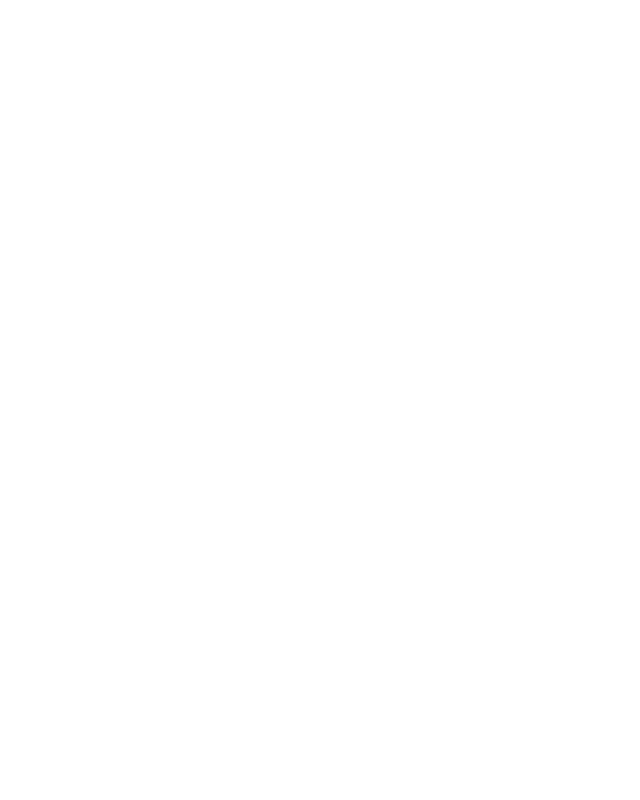
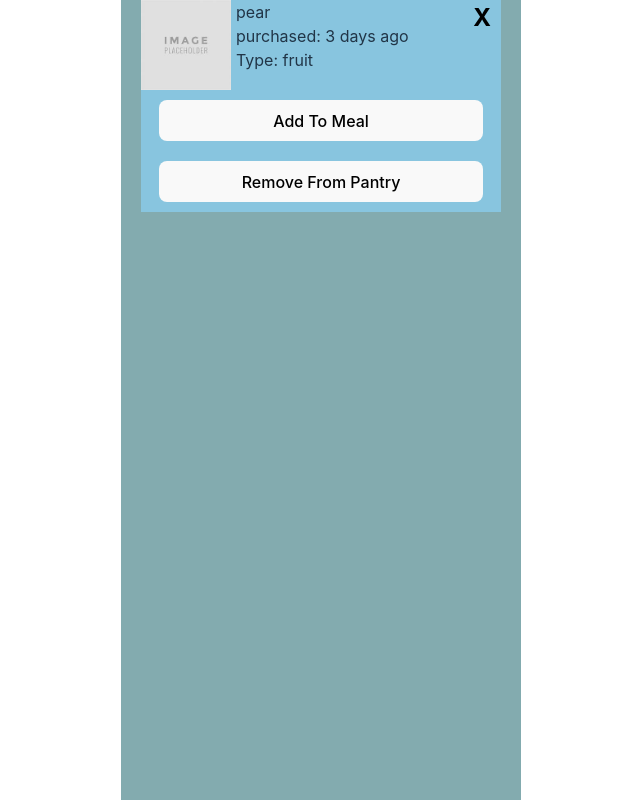
Before and after one commit to Ajknight121/SupperLust-React, a React (Vite) app: page /item in a window 1280 px wide. Before the commit this address had no page. Shown: the whole page, without its empty margins (319-959 px from the left). Built offline with nearby package versions, Linux system fonts and the light colour scheme.

Commit message:
Add item focus panel, made #root height fill screen to have content at the top

```diff
--- a/src/App.css
+++ b/src/App.css
@@ -1,9 +1,11 @@
 #root {
+  height: 100vh;
   min-width: 270px;
   width: 100%;
   max-width: 400px;
   margin: 0 auto;
   text-align: center;
+  background-color: #83ABAF;
 }
 
 ::-webkit-scrollbar {
@@ -22,7 +24,10 @@ nav {
 }
 
 .panel {
+  position: relative;
+  background: rgba(138, 205, 238, 0.78);
   width: 90%;
+  margin:auto;
 }
 
 .submit-rating {
@@ -32,18 +37,41 @@ nav {
 }
 
 .ratings-panel {
-  background: rgba(138, 205, 238, 0.78);
   color: black;
   font-size: large;
 }
 
-.ratings-panel > h1 {
-  margin-top: 0;
+.ratings-panel {
+  padding: 1px; /* Adding this also makes X for rating panel inside fit? */
 }
 
 .exit {
+  position: absolute;
+  right: 0;
   font-size: x-large;
   font-weight: bolder;
-  padding-right: 20px;
+  padding-right: 10px;
   text-align: right;
 }
+
+.focus-header {
+  display: flex;
+  flex-direction: row;
+}
+.focus-header > img {
+  height: 100%;
+}
+.focus-details {
+  padding-left: 5px;
+}
+
+.options {
+  display: flex;
+  flex-direction: column;
+}
+
+.options > a > button{
+  width: 90%;
+  margin: 10px;
+  box-sizing: border-box;
+}
--- a/src/App.jsx
+++ b/src/App.jsx
@@ -6,6 +6,7 @@ import QuickBites from './pages/quickbites/QuickBites'
 import Restaurant from './pages/Restaurant/Restaurant'
 import Cart from './pages/cart/Cart'
 import PanelPopup from './RatingPanel'
+import ItemFocus from './ItemFocus'
 function App() {
 
   return (
@@ -22,6 +23,7 @@ function App() {
           <Route path="/restaurant" element={<Restaurant />} />
           <Route path="/cart" element={<Cart />} />
           <Route path="/panel" element={<PanelPopup />} />
+          <Route path="/item" element={<ItemFocus item={{image: "images/PlaceHolder.jpg",name: "pear", purchaseDate: 3, type: "fruit"}}/>} />
         </Routes>
     </Router>
     </div>
--- /dev/null
+++ b/src/ItemFocus.jsx
@@ -0,0 +1,37 @@
+import { Link } from "react-router-dom";
+
+export default function ItemFocus({ item }) {
+  const {name, purchaseDate, type, image} = item
+  return (
+    <div className="panel">
+      <Link to={"/"}>
+        <div className="exit" onClick={() => console.log("Close rating panel")}>
+          X
+        </div>
+      </Link>
+      <div className="focus-header">
+        <img src={image} width={"25%"} height={"100%"}/>
+        <div className="focus-details">
+          <ul>
+            <li>{name}</li>
+            <li>purchased: {purchaseDate} days ago</li>
+            {/* <li>Quantity: {purchaseDate} days ago</li> */}
+            <li>Type: {type}</li>
+          </ul>
+        </div>
+      </div>
+      <div className="options">
+        <Link to={"/"}>
+          <button className="add" onClick={() => console.log("add to meal")}>
+            Add To Meal
+          </button>
+        </Link>
+        <Link to={"/"}>
+          <button className="add" onClick={() => console.log("add to meal")}>
+            Remove From Pantry
+          </button>
+        </Link>
+      </div>
+    </div>
+  );
+}
--- a/src/RatingPanel.jsx
+++ b/src/RatingPanel.jsx
@@ -1,6 +1,4 @@
 import { useState } from "react"
-// import blankStar from "./images/hollow-star.png"
-// import fullStar from "./images/full-star.png"
 import { Link } from "react-router-dom";
 
 export default function RatingPopup() {
@@ -12,11 +10,11 @@ export default function RatingPopup() {
 
 
   return (
-    <div className="Panel">
-        <div className="ratings-panel">
+    <div className="panel">
             <Link to={"/"}>
                 <div className="exit" onClick={() => console.log("Close rating panel")}>X</div>
             </Link>
+        <div className="ratings-panel">
             <h1>How would you rate this meal?</h1>
             <div className="ratings">
                 <div className="rate">
--- a/src/pages/Pantry.jsx
+++ b/src/pages/Pantry.jsx
@@ -24,6 +24,10 @@ const Pantry = () => {
             <Link to="/panel">
                 Panel
             </Link>
+            <br/>
+            <Link to="/item">
+                item
+            </Link>
         </div>
         <div>Pantry</div>
     </div>
--- a/src/pages/Restaurant/Restaurant.css
+++ b/src/pages/Restaurant/Restaurant.css
@@ -1,10 +1,4 @@
-/* App.css */
-.App {
-  text-align: center;
-  padding: 10px;
-  background-color: #83abae;
-  position: relative;
-}
+/* Restaurant.css */
 
 h1 {
   font-size: 24px;
--- a/src/pages/Restaurant/Restaurant.jsx
+++ b/src/pages/Restaurant/Restaurant.jsx
@@ -43,7 +43,7 @@ const Restaurant = () => {
   };
 
   return (
-    <div className="App">
+    <div className="page">
       <Header
         name={currentRestaurant.name}
         totalQuantity={cart.reduce((total, item) => total + item.quantity, 0)}
--- a/src/pages/cart/Cart.jsx
+++ b/src/pages/cart/Cart.jsx
@@ -7,21 +7,21 @@ import { Link } from "react-router-dom"
 import { SiteContext } from "../../Domain/SiteContext"
 
 let currentTime = new Date()
-const exampleBag = {
-  itemName: "Bag A",
-  restaurantName: "Bofa Restaurant",
-  bagImg: "images/full-star.png",
-  isDelivery: true,
-  price: 4.20,
-  time: currentTime.toLocaleString('en-US', {
-    weekday: 'short',
-    month: 'short',
-    day: 'numeric',
-    hour: '2-digit',
-    minute: '2-digit',
-    hour12: true
-  })
-}
+// const exampleBag = {
+//   itemName: "Bag A",
+//   restaurantName: "Bofa Restaurant",
+//   bagImg: "images/full-star.png",
+//   isDelivery: true,
+//   price: 4.20,
+//   time: currentTime.toLocaleString('en-US', {
+//     weekday: 'short',
+//     month: 'short',
+//     day: 'numeric',
+//     hour: '2-digit',
+//     minute: '2-digit',
+//     hour12: true
+//   })
+// }
 
 export default function Cart() {
   const {cart, setCart} = useContext(SiteContext)
@@ -43,16 +43,12 @@ export default function Cart() {
           <h3>My Bags</h3>
           <div className='list'>
             {bags.map((bag,index) => (<CartItem key={index + "cart"} item={bag}/>))}
-            {/* <CartItem item={exampleBag} />
-            <CartItem item={exampleBag} /> */}
           </div>
         </div>
         <div className='my-bags'>
           <h3>My Orders</h3>
           <div className='list'>
           {meals.map((bag,index) => (<CartItem key={index + "cart"} item={bag}/>))}
-            {/* <CartItem item={exampleBag} />
-            <CartItem item={exampleBag} /> */}
           </div>
         </div>
       </div>
--- a/src/pages/cart/cart.css
+++ b/src/pages/cart/cart.css
@@ -14,12 +14,14 @@ h2 {
 
 .content {
     background-color: #FFEFD8;
+    padding: 10px 0;
 }
 .cart-item {
     background-color: #DEE5E5;
     display: flex;
     flex-direction: row;
-    height: 110px;
+    /* height: 110px; */
+    min-height: fit-content;
     box-sizing: border-box;
     color: black;
     text-align: left;
@@ -36,7 +38,8 @@ ul {
 
 .cart-item-info {
     width: 75%;
-    height: 80px;
+    height: 100%;
+    font-size: min(.8em, 28vw);
 }
 
 .cart-info-content {
```
